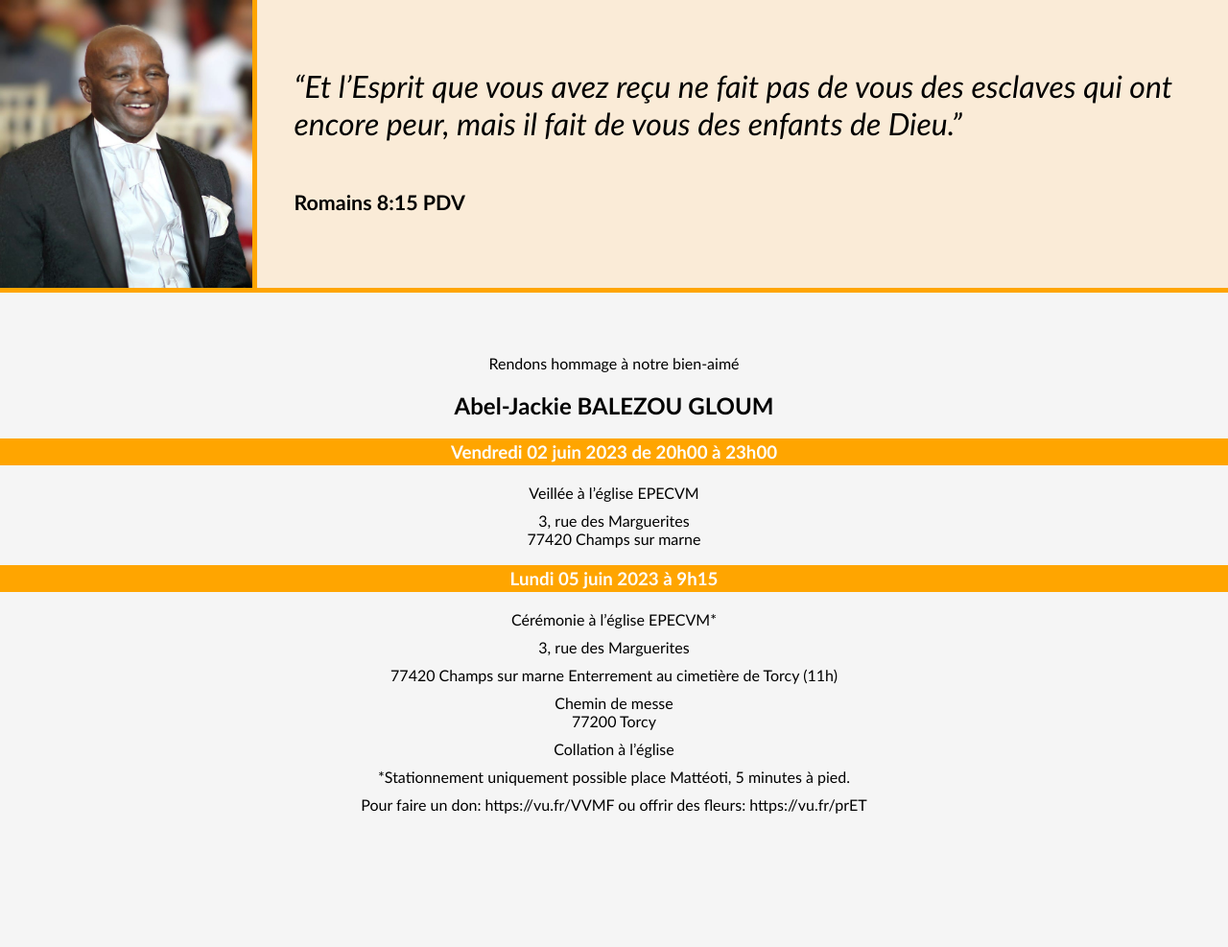
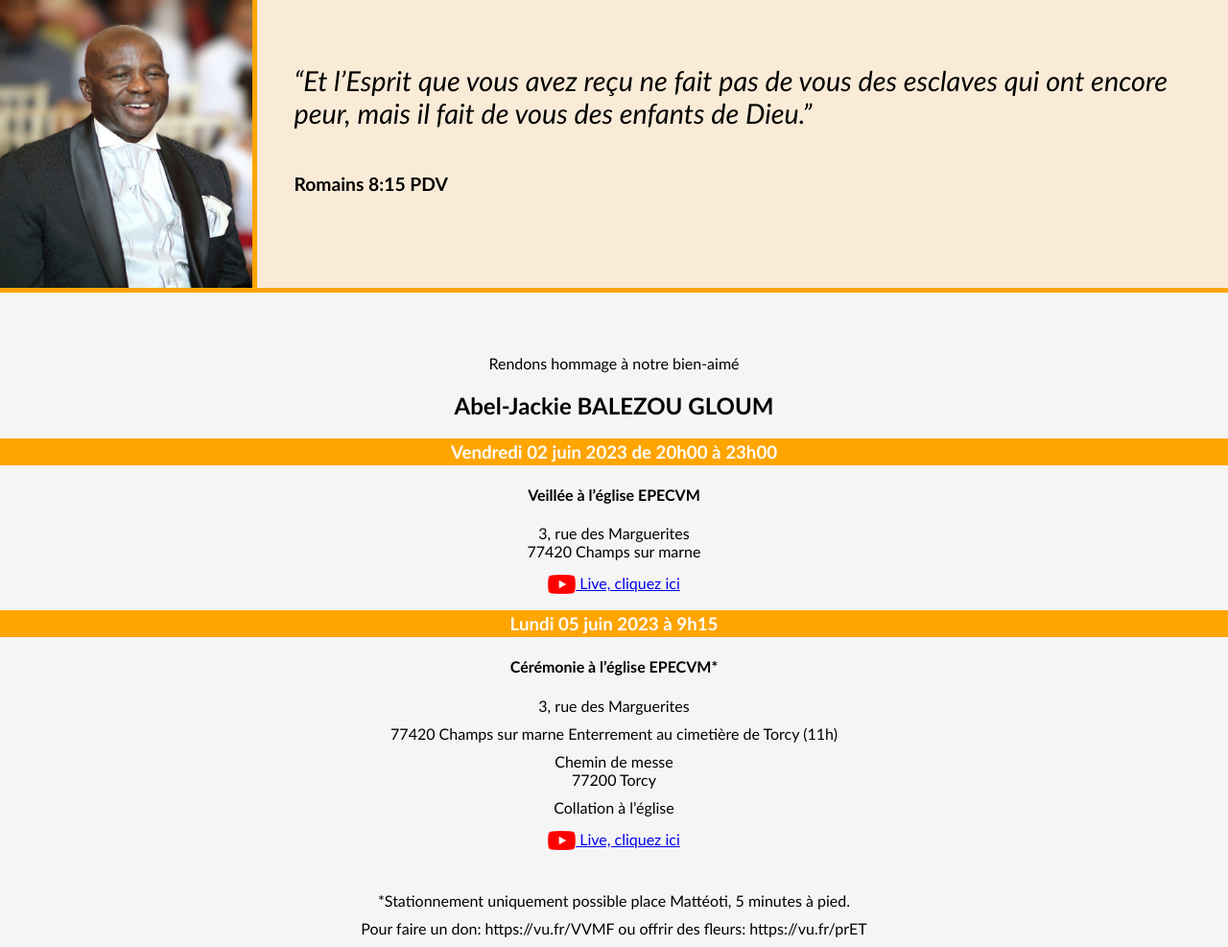
Before and after one commit to ChristfriedBalizou/ajbg, a plain HTML site: page index.html in a window 1280 px wide. Shown: the whole page at 96% size. Before the commit the page ends 858 px from the top, so only its background shows below. Drawn offline with Linux system fonts and the light colour scheme.

Commit message:
Adding links

```diff
--- a/css/style.css
+++ b/css/style.css
@@ -48,7 +48,7 @@ body {
 .head .heading {
   margin: 0;
   background-color: antiquewhite;
-  font-size: 2rem;
+  font-size: 1.8rem;
   border-left: 5px solid orange;
   width: 100%;
   padding: 3%;
@@ -70,12 +70,13 @@ body {
   margin-top: 5%;
 }
 
-h2 {
+h2,
+h3,
+h4 {
   text-align: center;
 }
 
 h3 {
-  text-align: center;
   background-color: orange;
   color: white;
   padding: 3px;
@@ -103,3 +104,17 @@ h3 {
     font-size: 0.8rem;
   }
 }
+
+.ytb {
+  text-align: center;
+}
+
+.ytb img {
+  height: 20px;
+  position: relative;
+  top: 5px;
+}
+
+.info p.separator {
+  margin-top: 45px;
+}
--- a/index.html
+++ b/index.html
@@ -22,25 +22,33 @@
       <h2>Abel-Jackie BALEZOU GLOUM</h2>
 
       <h3>Vendredi 02 juin 2023 de 20h00 à 23h00</h3>
+      <h4>Veillée à l’église EPECVM</h4>
 
-      <p>Veillée à l’église EPECVM</p>
       <p>3, rue des Marguerites<br />77420 Champs sur marne</p>
 
-      <!-- <p>Live, cliquez ici OU https://rb.gy/g6fh5</p> -->
+      <div class="ytb">
+        <a href="https://youtube.com/live/7TYO76R5nH8?feature=share">
+          <img src="ytb.png" /> Live, cliquez ici
+        </a>
+      </div>
 
       <h3>Lundi 05 juin 2023 à 9h15</h3>
-      <p>Cérémonie à l’église EPECVM*</p>
+      <h4>Cérémonie à l’église EPECVM*</h4>
       <p>3, rue des Marguerites</p>
       <p>77420 Champs sur marne Enterrement au cimetière de Torcy (11h)</p>
       <p>Chemin de messe<br />77200 Torcy</p>
 
       <p>Collation à l’église</p>
 
-      <p>
+      <div class="ytb">
+        <a href="https://youtube.com/live/sdBAMhUeCJQ?feature=share">
+          <img src="ytb.png" /> Live, cliquez ici
+        </a>
+      </div>
+
+      <p class="separator">
         *Stationnement uniquement possible place Mattéoti, 5 minutes à pied.
       </p>
-
-      <!-- <p>Live, cliquez ici OU https://rb.gy/m3xxa</p> -->
 
       <p>
         Pour faire un don: https://vu.fr/VVMF ou offrir des fleurs:
```
Also changed, not shown: ytb.png (added).
